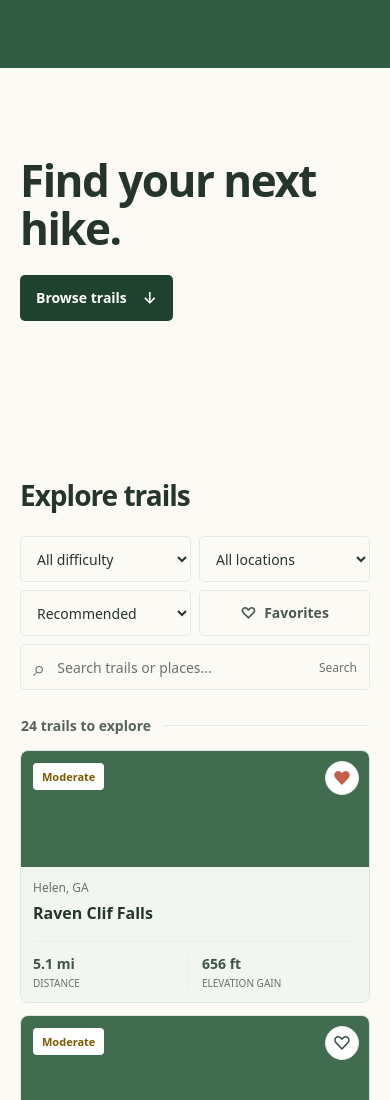
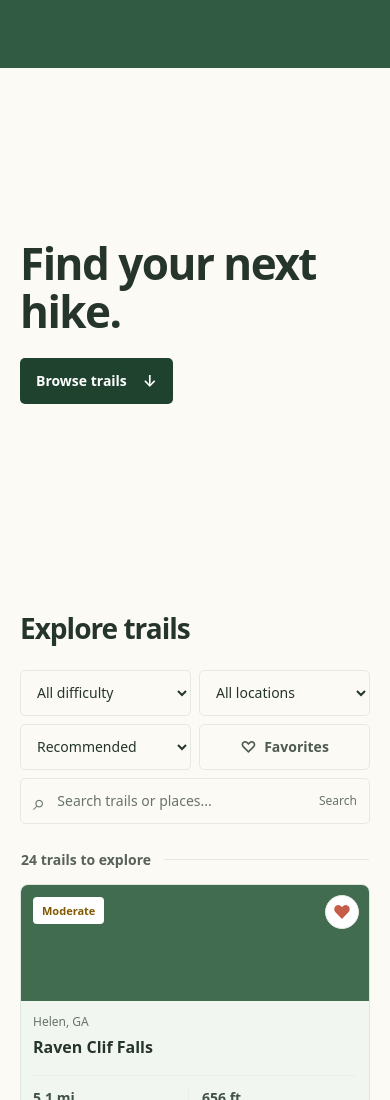
Before and after one commit to emilyw2023/Project-2, a plain HTML site: page index.html in a window 390 px wide. Shown: the top 1100 px of the page. Drawn offline with Linux system fonts and the light colour scheme.

Commit message:
page spacing

```diff
--- a/style.css
+++ b/style.css
@@ -28,7 +28,7 @@ button, select { cursor: pointer; }
 .site-footer > a:last-child:hover { color: var(--forest); }
 
 /* Intro heading and button */
-.hero { padding: 120px 6% 140px; background: var(--paper); }
+.hero { display: flex; min-height: 72vh; align-items: center; padding: 60px 6%; background: var(--paper); }
 .hero-content { width: min(620px, 100%); }
 .hero h1 { margin: 0 0 22px; color: var(--ink); font-size: clamp(40px, 5vw, 60px); font-weight: 650; letter-spacing: -1.5px; line-height: 1.1; }
 .hero-button { display: inline-flex; align-items: center; gap: 16px; padding: 12px 16px; color: #fff; background: var(--forest); border-radius: 5px; font-size: 14px; font-weight: 600; transition: background .2s; }
@@ -36,7 +36,7 @@ button, select { cursor: pointer; }
 .hero-button span { font-size: 16px; }
 
 /* Trail filters and results */
-.explore-section { max-width: 1320px; margin: 0 auto; padding: 56px 6% 72px; }
+.explore-section { max-width: 1320px; margin: 0 auto; padding: 40px 6% 72px; }
 .section-heading { display: flex; align-items: flex-end; margin-bottom: 24px; }
 .section-heading h2 { margin: 0; font-size: clamp(28px, 3vw, 36px); font-weight: 650; line-height: 1.2; letter-spacing: -1px; }
 .toolbar { display: flex; align-items: center; gap: 10px; padding: 0; border: 0; background: transparent; }
@@ -163,10 +163,10 @@ button, select { cursor: pointer; }
 /* Phone layout */
 @media (max-width: 720px) {
 	.site-header { height: 68px; }
-	.hero { padding-top: 88px; padding-bottom: 96px; }
+	.hero { min-height: 60vh; padding: 40px 5%; }
 	.hero-content { width: 100%; }
 	.hero h1 { font-size: clamp(44px, 11vw, 66px); }
-	.explore-section { padding-top: 62px; padding-bottom: 65px; }
+	.explore-section { padding-top: 38px; padding-bottom: 65px; }
 	.section-heading { align-items: flex-start; flex-direction: column; gap: 13px; }
 	.trail-grid { grid-template-columns: repeat(2, minmax(0, 1fr)); gap: 12px; }
 	.card-body { padding: 12px; }
```
